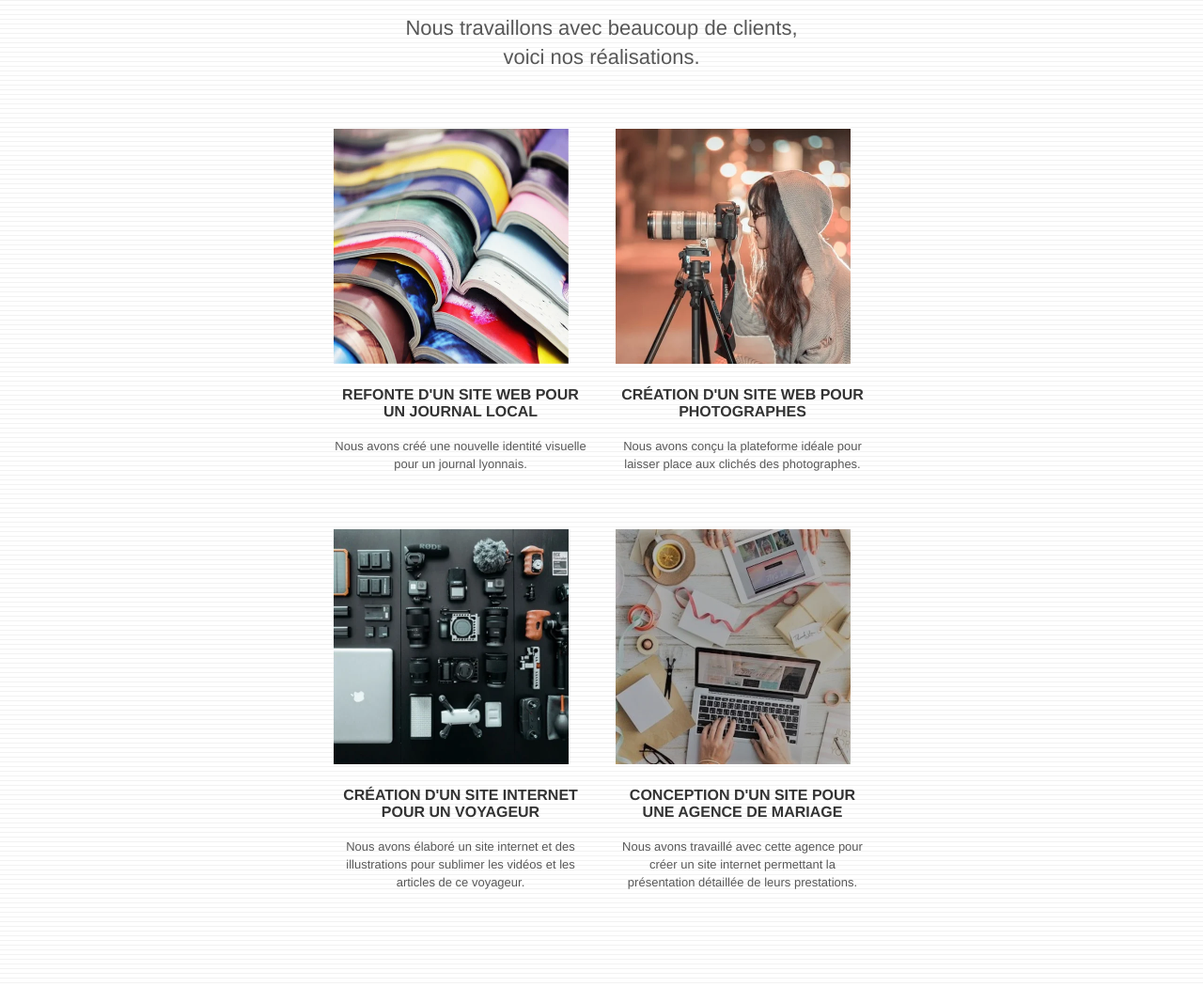
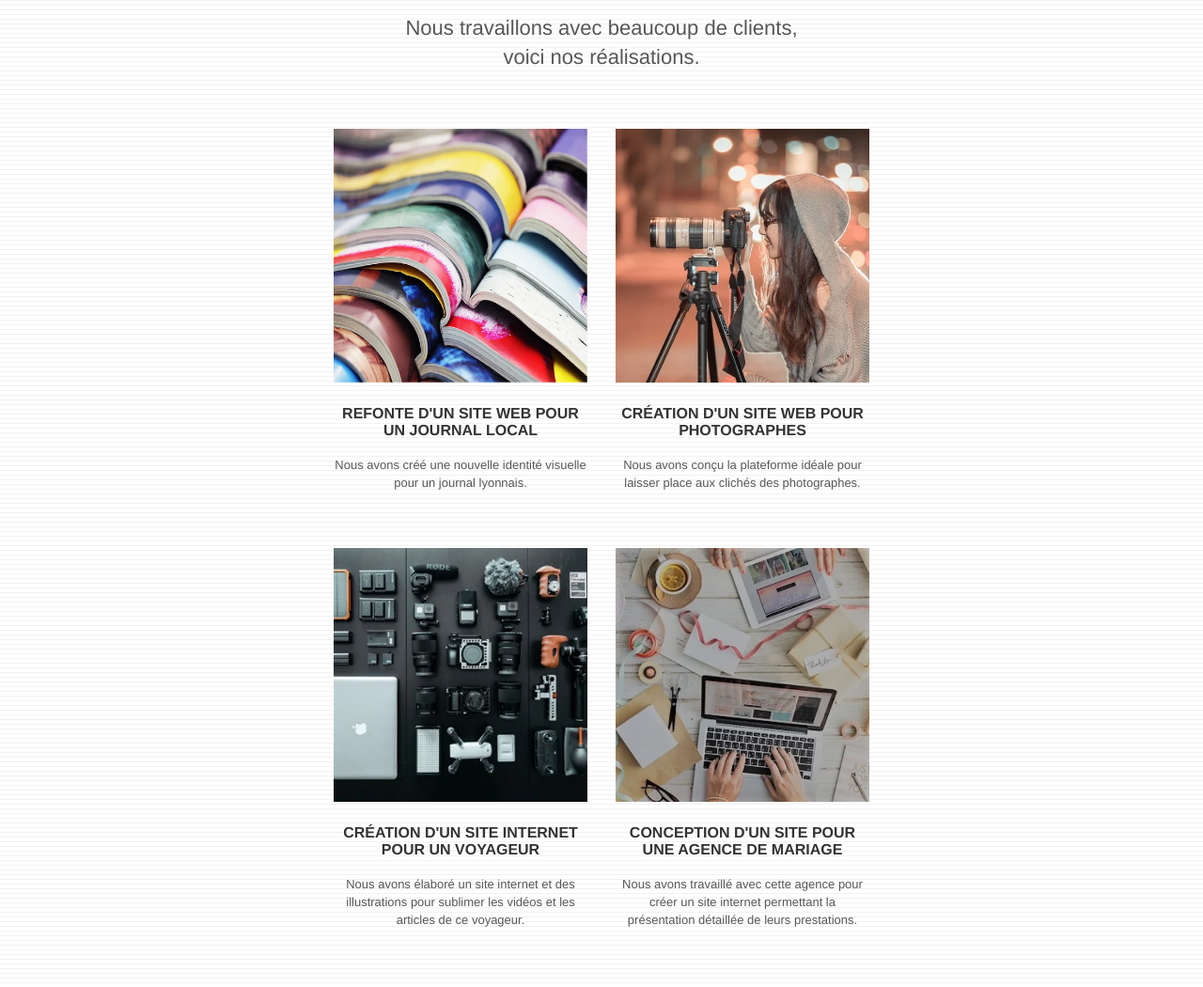
Before and after one commit to KLadJak/La-Panthere, a plain HTML site: page index.html in a window 1280 px wide. Shown: the part 1860-2910 px from the top of the page at 94% size. Drawn offline with Linux system fonts and the light colour scheme.

Commit message:
MAJ 21/11

```diff
--- a/index.html
+++ b/index.html
@@ -181,7 +181,7 @@
 				<div class="row tight-width-whitespace portfolio-row">
 					<div class="col-sm-6">
 						<a href="#" data-lightbox="./img(resize)/1.webp" data-gallery-id="gallery-1" data-caption="Refonte d'un site web pour un journal local" data-frame="snapshot-lb">
-							<img src="./img(resize)/1.webp" width="250" height="250" alt="Refonte d'un site web pour un journal local" class="img-responsive portfolio-thumb img-size-portfolio" /></a>
+							<img src="./img(resize)/1.webp" width="500" height="500" alt="Refonte d'un site web pour un journal local" class="img-responsive portfolio-thumb img-size-portfolio" /></a>
 						<h3 class="mg-md text-center">
 							Refonte d'un site web pour un journal local
 						</h3>
@@ -191,7 +191,7 @@
 					</div>
 					<div class="col-sm-6">
 						<a href="#" data-lightbox="./img(resize)/2.webp" data-gallery-id="gallery-1" data-caption="Création d'un site web pour photographes" data-frame="snapshot-lb">
-							<img src="./img(resize)/2.webp" width="250" height="250" class="img-responsive portfolio-thumb img-size-portfolio" alt="Création d'un site web pour photographes" /></a>
+							<img src="./img(resize)/2.webp" width="500" height="500" class="img-responsive portfolio-thumb img-size-portfolio" alt="Création d'un site web pour photographes" /></a>
 						<h3 class="mg-md text-center">
 							Création d'un site web pour photographes
 						</h3>
@@ -203,7 +203,7 @@
 				<div class="row tight-width-whitespace portfolio-row">
 					<div class="col-sm-6">
 						<a href="#" data-lightbox="./img(resize)/3.webp" data-gallery-id="gallery-1" data-caption="Création d'un site internet pour un voyageur" data-frame="snapshot-lb">
-							<img src="./img(resize)/3.webp" width="250" height="250" class="img-responsive portfolio-thumb img-size-portfolio" alt="Création d'un site web pour voyageur"/></a>
+							<img src="./img(resize)/3.webp" width="500" height="500" class="img-responsive portfolio-thumb img-size-portfolio" alt="Création d'un site web pour voyageur"/></a>
 						<h3 class="mg-md text-center">
 							Création d'un site internet pour un voyageur
 						</h3>
@@ -213,7 +213,7 @@
 					</div>
 					<div class="col-sm-6">
 						<a href="#" data-lightbox="./img(resize)/4.webp" data-gallery-id="gallery-1" data-caption="Conception d'un site pour une agence de mariage" data-frame="snapshot-lb">
-							<img src="./img(resize)/4.webp" width="250" height="250" class="img-responsive portfolio-thumb img-size-portfolio" alt="Création d'un site web pour agence de mariage" /></a>
+							<img src="./img(resize)/4.webp" width="500" height="500" class="img-responsive portfolio-thumb img-size-portfolio" alt="Création d'un site web pour agence de mariage" /></a>
 						<h3 class="mg-md text-center">
 							Conception d'un site pour une agence de mariage
 						</h3>
```
